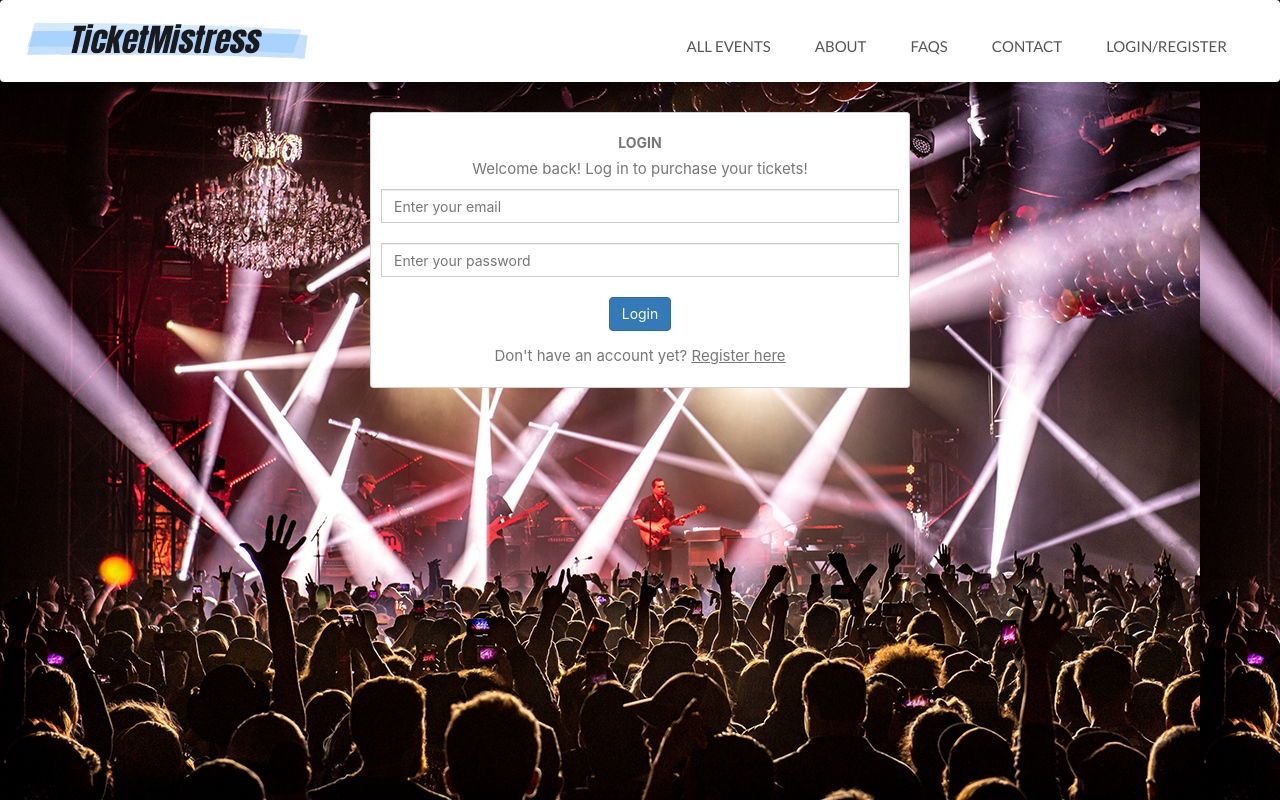
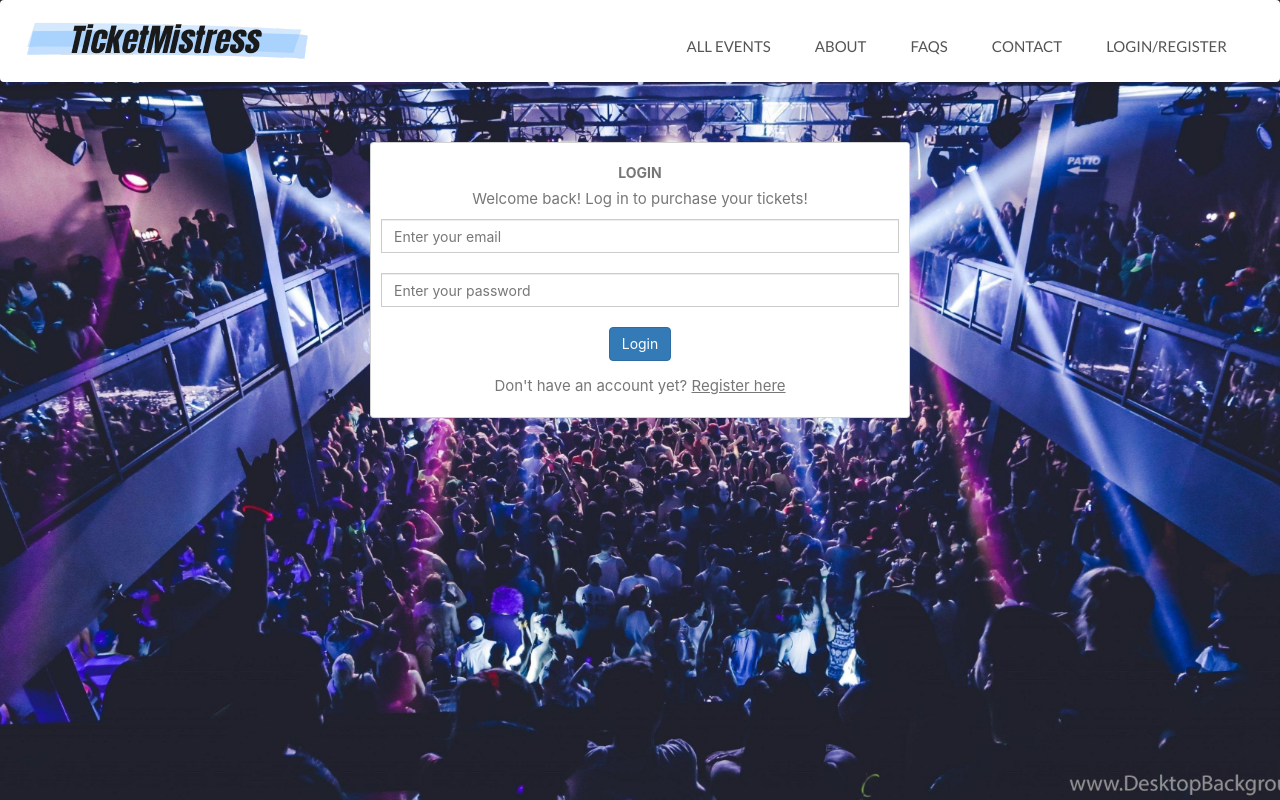
Before and after one commit to Lim-Huiee/IS442-G3T8-project, a React (Create React App) app in the folder g3t8-project/: page /loginRegisterPage in a window 1280 px wide. Built offline with nearby package versions, Linux system fonts and the light colour scheme; what smooth-scroll would draw is missing.

Commit message:
update image to 4k

```diff
--- a/g3t8-project/src/components/views/loginRegisterPage.jsx
+++ b/g3t8-project/src/components/views/loginRegisterPage.jsx
@@ -23,9 +23,11 @@ export const LoginRegisterPage = (props) => {
   }
 
   return (
-    <div style={{backgroundImage: "url(img/LoginRegisterBg.jpg)", height:"100%"}}>
+    <div style={{backgroundImage: "url(img/LoginRegisterBg.jpg)", height:"100%", backgroundRepeat: "no-repeat", backgroundSize:"cover", backgroundPosition: "center"}}>
       <Navigation/>
-      {renderComponent()}
+      <div style={{marginTop: "30px"}}>
+        {renderComponent()}
+      </div>
     </div>
   );
 };
```
Also changed, not shown: g3t8-project/public/img/loginRegisterBg.jpg.
